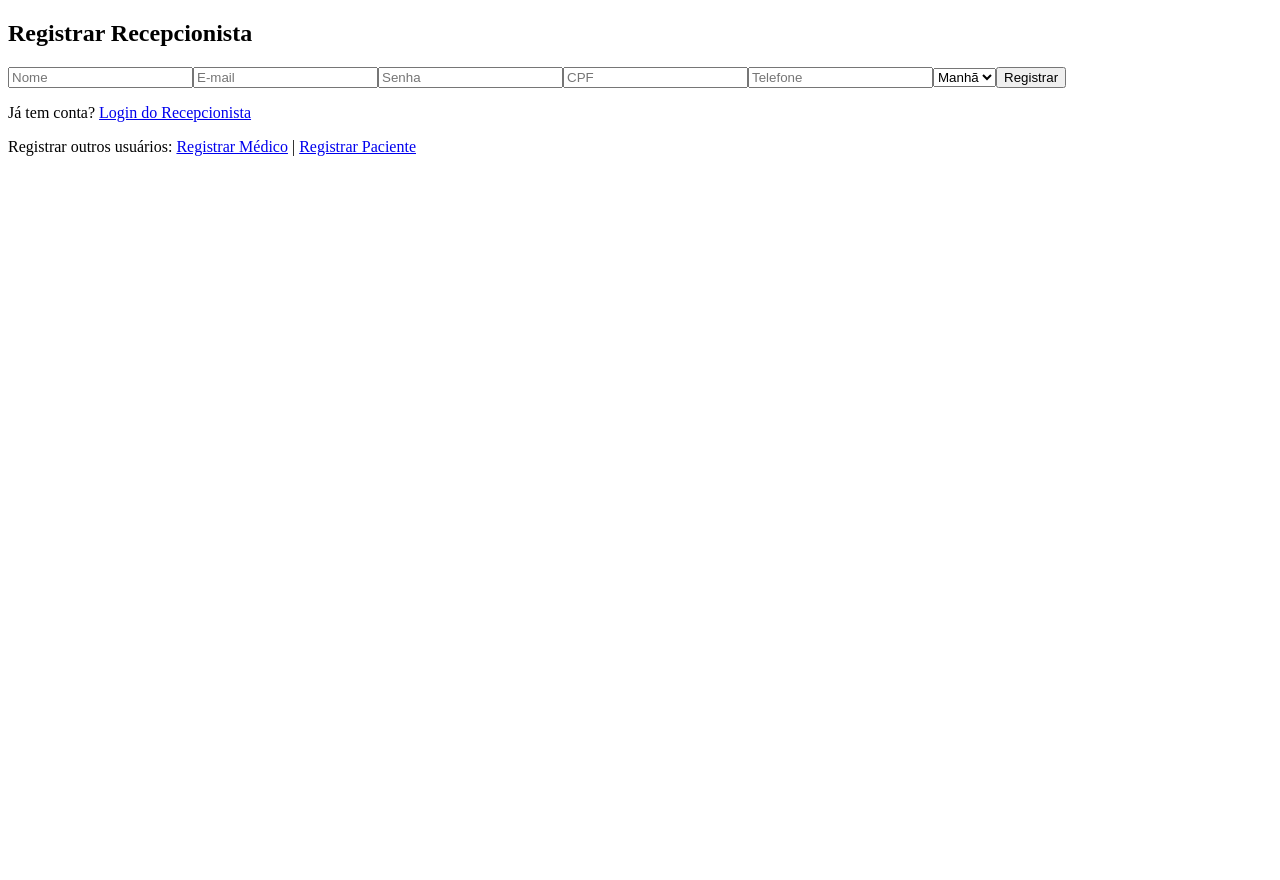
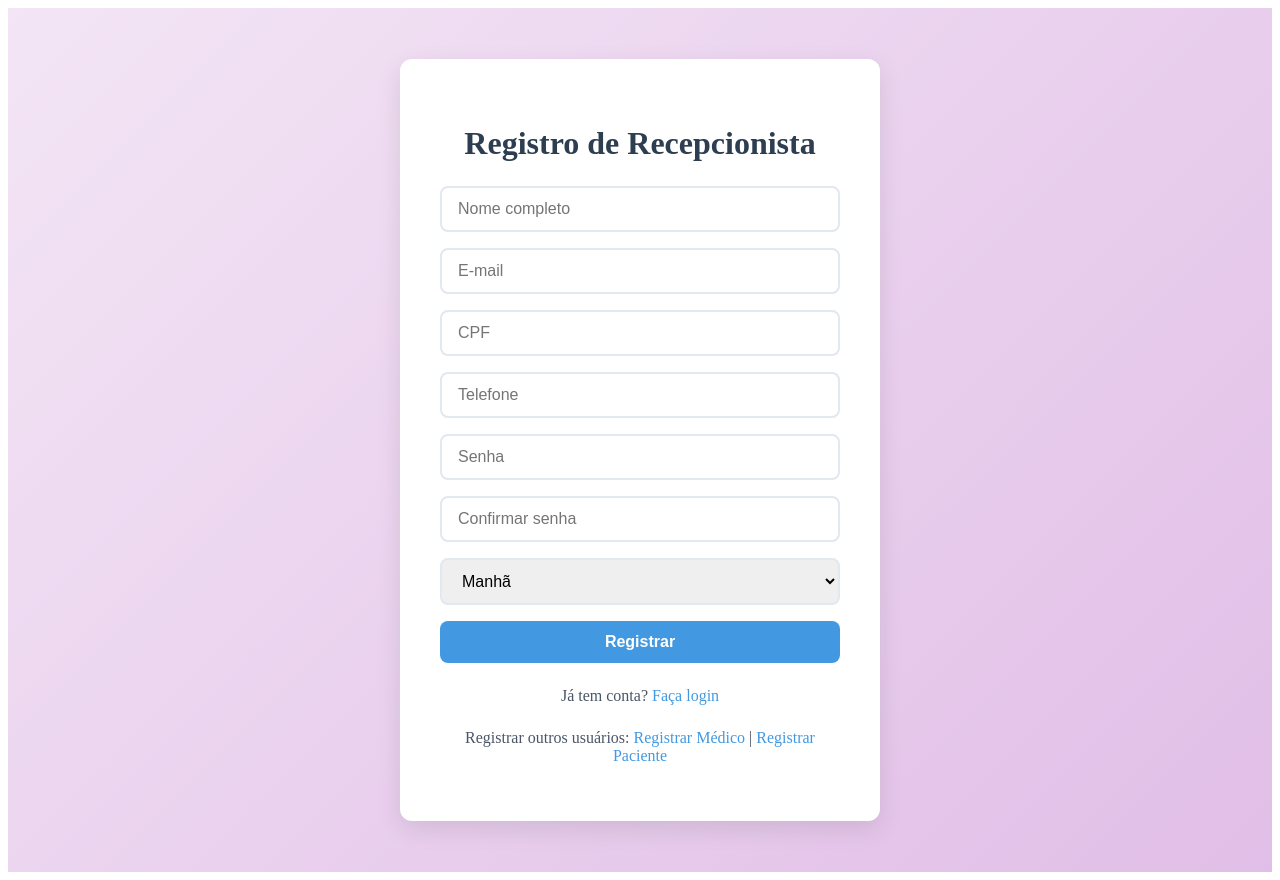
Before and after one commit to Luizoka/SafeClinic-WEB, a React (Create React App) app: page /registro/recepcionista in a window 1280 px wide. Before the commit the page ends 800 px from the top, so only its background shows below. Built offline with nearby package versions, Linux system fonts and the light colour scheme; no server answers.

Commit message:
feat: atualizar páginas de login e registro para incluir estilos e validação de senha

```diff
--- a/src/pages/RegisterDoctor.tsx
+++ b/src/pages/RegisterDoctor.tsx
@@ -1,131 +1,117 @@
-import React, { useState, useEffect } from 'react';
-import { useNavigate, Link, useLocation } from 'react-router-dom';
+import React, { useState } from 'react';
+import { useNavigate, Link } from 'react-router-dom';
 import { registerDoctor } from '../services/authService.ts';
-import { getSpecialities } from '../services/receptionistService.ts';
-
-// Função para aplicar máscara de CPF
-function maskCPF(value: string) {
-  return value
-    .replace(/\D/g, '')
-    .replace(/(\d{3})(\d)/, '$1.$2')
-    .replace(/(\d{3})(\d)/, '$1.$2')
-    .replace(/(\d{3})(\d{1,2})$/, '$1-$2');
-}
+import '../styles/auth.css';
 
 export default function RegisterDoctor() {
-  const [form, setForm] = useState({
+  const [formData, setFormData] = useState({
     name: '',
     email: '',
-    cpf: '',
+    password: '',
+    confirmPassword: '',
     crm: '',
-    speciality_id: '',
-    password: ''
+    specialty: ''
   });
-  const [specialities, setSpecialities] = useState<{ id: string; name: string }[]>([]);
   const [error, setError] = useState('');
-  const [success, setSuccess] = useState('');
   const navigate = useNavigate();
-  const location = useLocation();
 
-  useEffect(() => {
-    getSpecialities()
-      .then(res => setSpecialities(res.data))
-      .catch(() => setSpecialities([]));
-  }, []);
-
-  const handleChange = (e: React.ChangeEvent<HTMLInputElement | HTMLSelectElement>) => {
+  const handleChange = (e: React.ChangeEvent<HTMLInputElement>) => {
     const { name, value } = e.target;
-    if (name === 'cpf') {
-      setForm({ ...form, cpf: maskCPF(value) });
-    } else {
-      setForm({ ...form, [name]: value });
-    }
+    setFormData(prev => ({
+      ...prev,
+      [name]: value
+    }));
   };
 
   const handleSubmit = async (e: React.FormEvent) => {
     e.preventDefault();
     setError('');
-    setSuccess('');
 
-    // Validação dos campos obrigatórios
-    if (!form.name.trim()) {
-      setError('Nome é obrigatório.');
-      return;
-    }
-    if (!form.email.trim()) {
-      setError('E-mail é obrigatório.');
-      return;
-    }
-    if (!form.cpf.trim() || form.cpf.replace(/\D/g, '').length !== 11) {
-      setError('CPF é obrigatório e deve ter 11 dígitos. Exemplo: 123.456.789-00');
-      return;
-    }
-    const crmRegex = /^[A-Z0-9]{4,10}$/i;
-    if (!form.crm.trim() || !crmRegex.test(form.crm)) {
-      setError('CRM deve ter de 4 a 10 caracteres, apenas letras e números. Exemplo: 1234SP');
-      return;
-    }
-    if (!form.speciality_id) {
-      setError('Especialidade é obrigatória.');
-      return;
-    }
-    if (!form.password.trim() || form.password.length < 6) {
-      setError('Senha é obrigatória e deve ter pelo menos 6 caracteres.');
+    if (formData.password !== formData.confirmPassword) {
+      setError('As senhas não coincidem');
       return;
     }
 
     try {
       await registerDoctor({
-        ...form,
-        cpf: form.cpf.replace(/\D/g, ''),
+        name: formData.name,
+        email: formData.email,
+        password: formData.password,
+        crm: formData.crm,
+        specialty: formData.specialty
       });
-      setSuccess('Médico registrado com sucesso!');
-      setTimeout(() => {
-        if (location.search.includes('admin=1')) {
-          navigate('/painel/recepcionista');
-        } else {
       navigate('/login/medico');
-        }
-      }, 1500);
     } catch (err: any) {
-      setError(err.response?.data?.message || 'Erro ao registrar médico.');
+      setError(err.message);
     }
   };
 
   return (
-    <div>
-      <h2>Registrar Médico</h2>
-      <form onSubmit={handleSubmit}>
-        <input name="name" placeholder="Nome" value={form.name} onChange={handleChange} required />
-        <input name="email" type="email" placeholder="E-mail" value={form.email} onChange={handleChange} required />
-        <input name="cpf" placeholder="CPF (ex: 123.456.789-00)" value={form.cpf} onChange={handleChange} required maxLength={14} />
+    <div className="auth-container doctor-theme">
+      <div className="auth-card">
+        <h2 className="auth-title">Registro de Médico</h2>
+        <form onSubmit={handleSubmit} className="auth-form">
           <input
-          name="crm"
-          placeholder="CRM (4 a 10 letras/números, ex: 1234SP)"
-          value={form.crm}
+            className="auth-input"
+            type="text"
+            name="name"
+            placeholder="Nome completo"
+            value={formData.name}
             onChange={handleChange}
             required
-          maxLength={10}
           />
-        <select
-          name="speciality_id"
-          value={form.speciality_id}
+          <input
+            className="auth-input"
+            type="email"
+            name="email"
+            placeholder="E-mail"
+            value={formData.email}
             onChange={handleChange}
             required
-        >
-          <option value="">Selecione a especialidade</option>
-          {specialities.map(s => (
-            <option key={s.id} value={s.id}>{s.name}</option>
-          ))}
-        </select>
-        <input name="password" type="password" placeholder="Senha (mín. 6 caracteres)" value={form.password} onChange={handleChange} required />
-        <button type="submit">Registrar</button>
-        {error && <p style={{ color: 'red' }}>{error}</p>}
-        {success && <p style={{ color: 'green' }}>{success}</p>}
+          />
+          <input
+            className="auth-input"
+            type="text"
+            name="crm"
+            placeholder="CRM"
+            value={formData.crm}
+            onChange={handleChange}
+            required
+          />
+          <input
+            className="auth-input"
+            type="text"
+            name="specialty"
+            placeholder="Especialidade"
+            value={formData.specialty}
+            onChange={handleChange}
+            required
+          />
+          <input
+            className="auth-input"
+            type="password"
+            name="password"
+            placeholder="Senha"
+            value={formData.password}
+            onChange={handleChange}
+            required
+          />
+          <input
+            className="auth-input"
+            type="password"
+            name="confirmPassword"
+            placeholder="Confirmar senha"
+            value={formData.confirmPassword}
+            onChange={handleChange}
+            required
+          />
+          <button type="submit" className="auth-button">Registrar</button>
+          {error && <p className="auth-error">{error}</p>}
         </form>
-      <p>
-        Já tem conta? <Link to="/login/medico">Login do Médico</Link>
+        <p className="auth-link">
+          Já tem conta? <Link to="/login/medico">Faça login</Link>
         </p>
+      </div>
     </div>
   );
 }
--- a/src/pages/RegisterPatient.tsx
+++ b/src/pages/RegisterPatient.tsx
@@ -1,6 +1,7 @@
 import React, { useState } from 'react';
-import { useNavigate, Link, useLocation } from 'react-router-dom';
+import { useNavigate, Link } from 'react-router-dom';
 import { registerPatient } from '../services/authService.ts';
+import '../styles/auth.css';
 
 // Função para aplicar máscara de CPF
 function maskCPF(value: string) {
@@ -12,63 +13,132 @@ function maskCPF(value: string) {
 }
 
 export default function RegisterPatient() {
-  const [form, setForm] = useState({
+  const [formData, setFormData] = useState({
     name: '',
     email: '',
+    password: '',
+    confirmPassword: '',
     cpf: '',
-    birthDate: '',
-    password: ''
+    phone: '',
+    birthDate: ''
   });
   const [error, setError] = useState('');
-  const [success, setSuccess] = useState('');
   const navigate = useNavigate();
-  const location = useLocation();
 
   const handleChange = (e: React.ChangeEvent<HTMLInputElement>) => {
     const { name, value } = e.target;
     if (name === 'cpf') {
-      setForm({ ...form, cpf: maskCPF(value) });
+      setFormData(prev => ({
+        ...prev,
+        cpf: maskCPF(value)
+      }));
     } else {
-      setForm({ ...form, [name]: value });
+      setFormData(prev => ({
+        ...prev,
+        [name]: value
+      }));
     }
   };
 
   const handleSubmit = async (e: React.FormEvent) => {
     e.preventDefault();
     setError('');
-    setSuccess('');
+
+    if (formData.password !== formData.confirmPassword) {
+      setError('As senhas não coincidem');
+      return;
+    }
+
     try {
-      await registerPatient(form);
-      setSuccess('Paciente registrado com sucesso!');
-      setTimeout(() => {
-        // Se veio do painel do recepcionista, volta para lá
-        if (location.search.includes('admin=1')) {
-          navigate('/painel/recepcionista');
-        } else {
-          navigate('/login/paciente');
-        }
-      }, 1500);
+      await registerPatient({
+        name: formData.name,
+        email: formData.email,
+        password: formData.password,
+        cpf: formData.cpf,
+        phone: formData.phone,
+        birthDate: formData.birthDate
+      });
+      navigate('/login/paciente');
     } catch (err: any) {
-      setError(err.response?.data?.message || 'Erro ao registrar paciente.');
+      setError(err.message);
     }
   };
 
   return (
-    <div>
-      <h2>Registrar Paciente</h2>
-      <form onSubmit={handleSubmit}>
-        <input name="name" placeholder="Nome" value={form.name} onChange={handleChange} required />
-        <input name="email" type="email" placeholder="E-mail" value={form.email} onChange={handleChange} required />
-        <input name="cpf" placeholder="CPF" value={form.cpf} onChange={handleChange} required maxLength={14} />
-        <input name="birthDate" type="date" placeholder="Data de Nascimento" value={form.birthDate} onChange={handleChange} required />
-        <input name="password" type="password" placeholder="Senha" value={form.password} onChange={handleChange} required />
-        <button type="submit">Registrar</button>
-        {error && <p style={{ color: 'red' }}>{error}</p>}
-        {success && <p style={{ color: 'green' }}>{success}</p>}
-      </form>
-      <p>
-        Já tem conta? <Link to="/login/paciente">Login do Paciente</Link>
-      </p>
+    <div className="auth-container patient-theme">
+      <div className="auth-card">
+        <h2 className="auth-title">Registro de Paciente</h2>
+        <form onSubmit={handleSubmit} className="auth-form">
+          <input
+            className="auth-input"
+            type="text"
+            name="name"
+            placeholder="Nome completo"
+            value={formData.name}
+            onChange={handleChange}
+            required
+          />
+          <input
+            className="auth-input"
+            type="email"
+            name="email"
+            placeholder="E-mail"
+            value={formData.email}
+            onChange={handleChange}
+            required
+          />
+          <input
+            className="auth-input"
+            type="text"
+            name="cpf"
+            placeholder="CPF"
+            value={formData.cpf}
+            onChange={handleChange}
+            required
+          />
+          <input
+            className="auth-input"
+            type="tel"
+            name="phone"
+            placeholder="Telefone"
+            value={formData.phone}
+            onChange={handleChange}
+            required
+          />
+          <input
+            className="auth-input"
+            type="date"
+            name="birthDate"
+            placeholder="Data de Nascimento"
+            value={formData.birthDate}
+            onChange={handleChange}
+            required
+          />
+          <input
+            className="auth-input"
+            type="password"
+            name="password"
+            placeholder="Senha"
+            value={formData.password}
+            onChange={handleChange}
+            required
+          />
+          <input
+            className="auth-input"
+            type="password"
+            name="confirmPassword"
+            placeholder="Confirmar senha"
+            value={formData.confirmPassword}
+            onChange={handleChange}
+            required
+          />
+          <button type="submit" className="auth-button">Registrar</button>
+          {error && <p className="auth-error">{error}</p>}
+        </form>
+        <p className="auth-link">
+          Já tem conta? <Link to="/login/paciente">Faça login</Link>
+        </p>
+      </div>
     </div>
   );
 }
--- a/src/pages/RegisterReceptionist.tsx
+++ b/src/pages/RegisterReceptionist.tsx
@@ -1,6 +1,7 @@
 import React, { useState } from 'react';
 import { useNavigate, Link } from 'react-router-dom';
 import { registerReceptionist } from '../services/authService.ts';
+import '../styles/auth.css';
 
 // Função para aplicar máscara de CPF
 function maskCPF(value: string) {
@@ -21,10 +22,11 @@ function maskPhone(value: string) {
 }
 
 export default function RegisterReceptionist() {
-  const [form, setForm] = useState({
+  const [formData, setFormData] = useState({
     name: '',
     email: '',
     password: '',
+    confirmPassword: '',
     cpf: '',
     phone: '',
     work_shift: 'morning'
@@ -36,11 +38,11 @@ export default function RegisterReceptionist() {
   const handleChange = (e: React.ChangeEvent<HTMLInputElement | HTMLSelectElement>) => {
     const { name, value } = e.target;
     if (name === 'cpf') {
-      setForm({ ...form, cpf: maskCPF(value) });
+      setFormData({ ...formData, cpf: maskCPF(value) });
     } else if (name === 'phone') {
-      setForm({ ...form, phone: maskPhone(value) });
+      setFormData({ ...formData, phone: maskPhone(value) });
     } else {
-      setForm({ ...form, [name]: value });
+      setFormData({ ...formData, [name]: value });
     }
   };
 
@@ -48,41 +50,111 @@ export default function RegisterReceptionist() {
     e.preventDefault();
     setError('');
     setSuccess('');
+
+    if (formData.password !== formData.confirmPassword) {
+      setError('As senhas não coincidem');
+      return;
+    }
+
     try {
-      await registerReceptionist(form);
+      await registerReceptionist({
+        name: formData.name,
+        email: formData.email,
+        password: formData.password,
+        cpf: formData.cpf,
+        phone: formData.phone,
+        work_shift: formData.work_shift
+      });
       setSuccess('Recepcionista registrado com sucesso!');
       setTimeout(() => navigate('/login/recepcionista'), 1500);
     } catch (err: any) {
-      setError(err.response?.data?.message || 'Erro ao registrar recepcionista.');
+      setError(err.message);
     }
   };
 
   return (
-    <div>
-      <h2>Registrar Recepcionista</h2>
-      <form onSubmit={handleSubmit}>
-        <input name="name" placeholder="Nome" value={form.name} onChange={handleChange} required />
-        <input name="email" type="email" placeholder="E-mail" value={form.email} onChange={handleChange} required />
-        <input name="password" type="password" placeholder="Senha" value={form.password} onChange={handleChange} required />
-        <input name="cpf" placeholder="CPF" value={form.cpf} onChange={handleChange} required maxLength={14} />
-        <input name="phone" placeholder="Telefone" value={form.phone} onChange={handleChange} required maxLength={15} />
-        <select name="work_shift" value={form.work_shift} onChange={handleChange} required>
+    <div className="auth-container receptionist-theme">
+      <div className="auth-card">
+        <h2 className="auth-title">Registro de Recepcionista</h2>
+        <form onSubmit={handleSubmit} className="auth-form">
+          <input
+            className="auth-input"
+            type="text"
+            name="name"
+            placeholder="Nome completo"
+            value={formData.name}
+            onChange={handleChange}
+            required
+          />
+          <input
+            className="auth-input"
+            type="email"
+            name="email"
+            placeholder="E-mail"
+            value={formData.email}
+            onChange={handleChange}
+            required
+          />
+          <input
+            className="auth-input"
+            type="text"
+            name="cpf"
+            placeholder="CPF"
+            value={formData.cpf}
+            onChange={handleChange}
+            required
+          />
+          <input
+            className="auth-input"
+            type="text"
+            name="phone"
+            placeholder="Telefone"
+            value={formData.phone}
+            onChange={handleChange}
+            required
+          />
+          <input
+            className="auth-input"
+            type="password"
+            name="password"
+            placeholder="Senha"
+            value={formData.password}
+            onChange={handleChange}
+            required
+          />
+          <input
+            className="auth-input"
+            type="password"
+            name="confirmPassword"
+            placeholder="Confirmar senha"
+            value={formData.confirmPassword}
+            onChange={handleChange}
+            required
+          />
+          <select
+            className="auth-input"
+            name="work_shift"
+            value={formData.work_shift}
+            onChange={handleChange}
+            required
+          >
             <option value="morning">Manhã</option>
             <option value="afternoon">Tarde</option>
             <option value="night">Noite</option>
           </select>
-        <button type="submit">Registrar</button>
-        {error && <p style={{ color: 'red' }}>{error}</p>}
-        {success && <p style={{ color: 'green' }}>{success}</p>}
+          <button type="submit" className="auth-button">Registrar</button>
+          {error && <p className="auth-error">{error}</p>}
+          {success && <p className="auth-success">{success}</p>}
         </form>
-      <p>
-        Já tem conta? <Link to="/login/recepcionista">Login do Recepcionista</Link>
+        <p className="auth-link">
+          Já tem conta? <Link to="/login/recepcionista">Faça login</Link>
         </p>
-      <p>
+        <p className="auth-link">
           Registrar outros usuários:&nbsp;
           <Link to="/registro/medico">Registrar Médico</Link> |{' '}
           <Link to="/registro/paciente">Registrar Paciente</Link>
         </p>
       </div>
+    </div>
   );
 }
--- /dev/null
+++ b/src/styles/auth.css
@@ -0,0 +1,103 @@
+.auth-container {
+  display: flex;
+  flex-direction: column;
+  align-items: center;
+  justify-content: center;
+  min-height: 100vh;
+  padding: 2rem;
+  background: linear-gradient(135deg, #f5f7fa 0%, #c3cfe2 100%);
+}
+
+.auth-card {
+  background: white;
+  padding: 2.5rem;
+  border-radius: 12px;
+  box-shadow: 0 8px 24px rgba(0, 0, 0, 0.1);
+  width: 100%;
+  max-width: 400px;
+}
+
+.auth-title {
+  color: #2c3e50;
+  font-size: 2rem;
+  margin-bottom: 1.5rem;
+  text-align: center;
+  font-weight: 600;
+}
+
+.auth-form {
+  display: flex;
+  flex-direction: column;
+  gap: 1rem;
+}
+
+.auth-input {
+  padding: 0.75rem 1rem;
+  border: 2px solid #e2e8f0;
+  border-radius: 8px;
+  font-size: 1rem;
+  transition: all 0.3s ease;
+}
+
+.auth-input:focus {
+  border-color: #4299e1;
+  outline: none;
+  box-shadow: 0 0 0 3px rgba(66, 153, 225, 0.1);
+}
+
+.auth-button {
+  background: #4299e1;
+  color: white;
+  padding: 0.75rem 1rem;
+  border: none;
+  border-radius: 8px;
+  font-size: 1rem;
+  font-weight: 600;
+  cursor: pointer;
+  transition: all 0.3s ease;
+}
+
+.auth-button:hover {
+  background: #3182ce;
+  transform: translateY(-1px);
+}
+
+.auth-button:active {
+  transform: translateY(0);
+}
+
+.auth-error {
+  color: #e53e3e;
+  font-size: 0.875rem;
+  margin-top: 0.5rem;
+  text-align: center;
+}
+
+.auth-link {
+  margin-top: 1.5rem;
+  text-align: center;
+  color: #4a5568;
+}
+
+.auth-link a {
+  color: #4299e1;
+  text-decoration: none;
+  font-weight: 500;
+}
+
+.auth-link a:hover {
+  text-decoration: underline;
+}
+
+/* Variações específicas para cada tipo de usuário */
+.doctor-theme {
+  background: linear-gradient(135deg, #e3f2fd 0%, #bbdefb 100%);
+}
+
+.receptionist-theme {
+  background: linear-gradient(135deg, #f3e5f5 0%, #e1bee7 100%);
+}
+
+.patient-theme {
+  background: linear-gradient(135deg, #e8f5e9 0%, #c8e6c9 100%);
+}
```
Also changed, not shown: src/pages/LoginDoctor.tsx (+11 -6 lines), src/pages/LoginPatient.tsx (+11 -6 lines), src/pages/LoginReceptionist.tsx (+11 -6 lines). Lines whose indentation alone changed are shown as unchanged.
